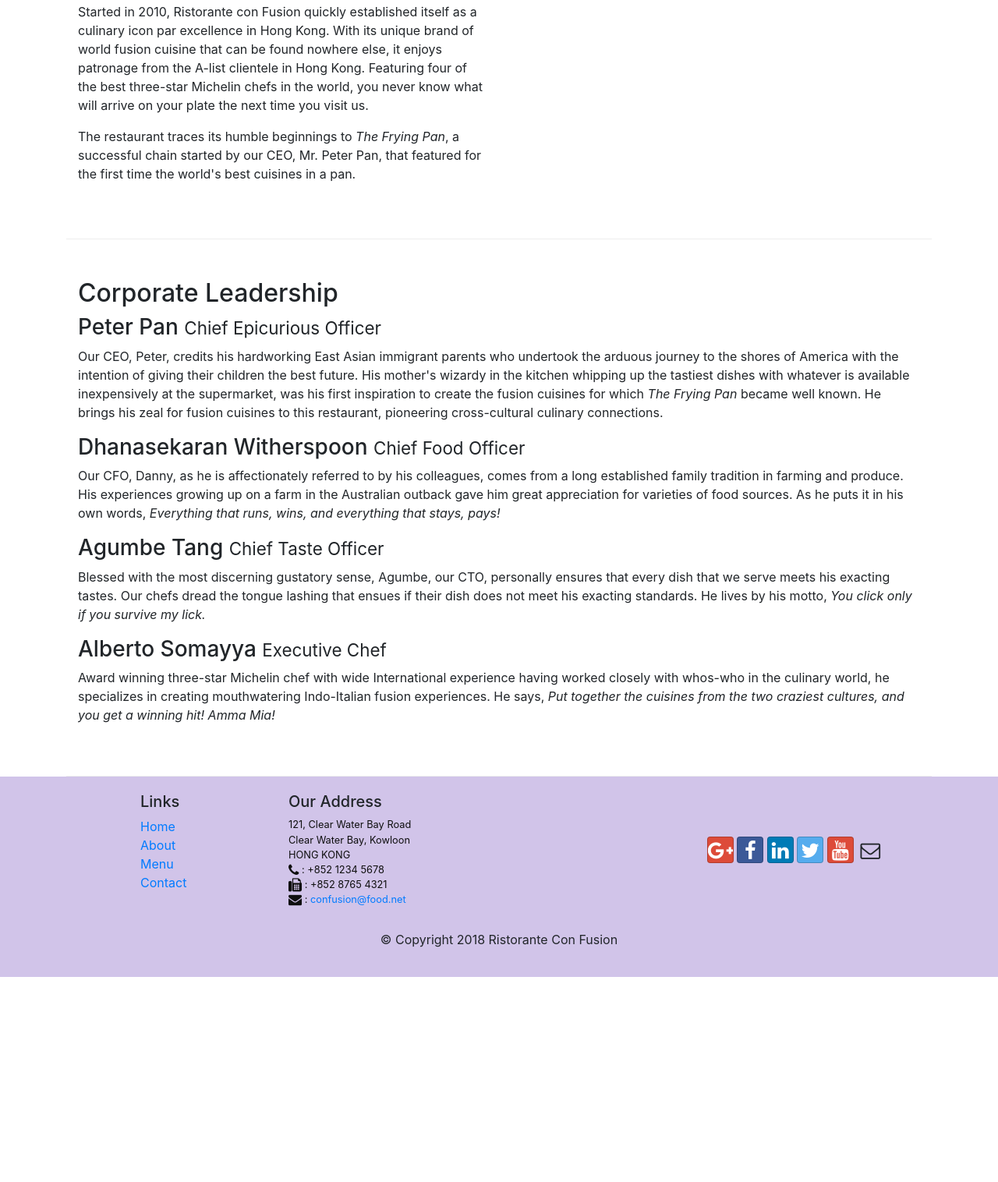
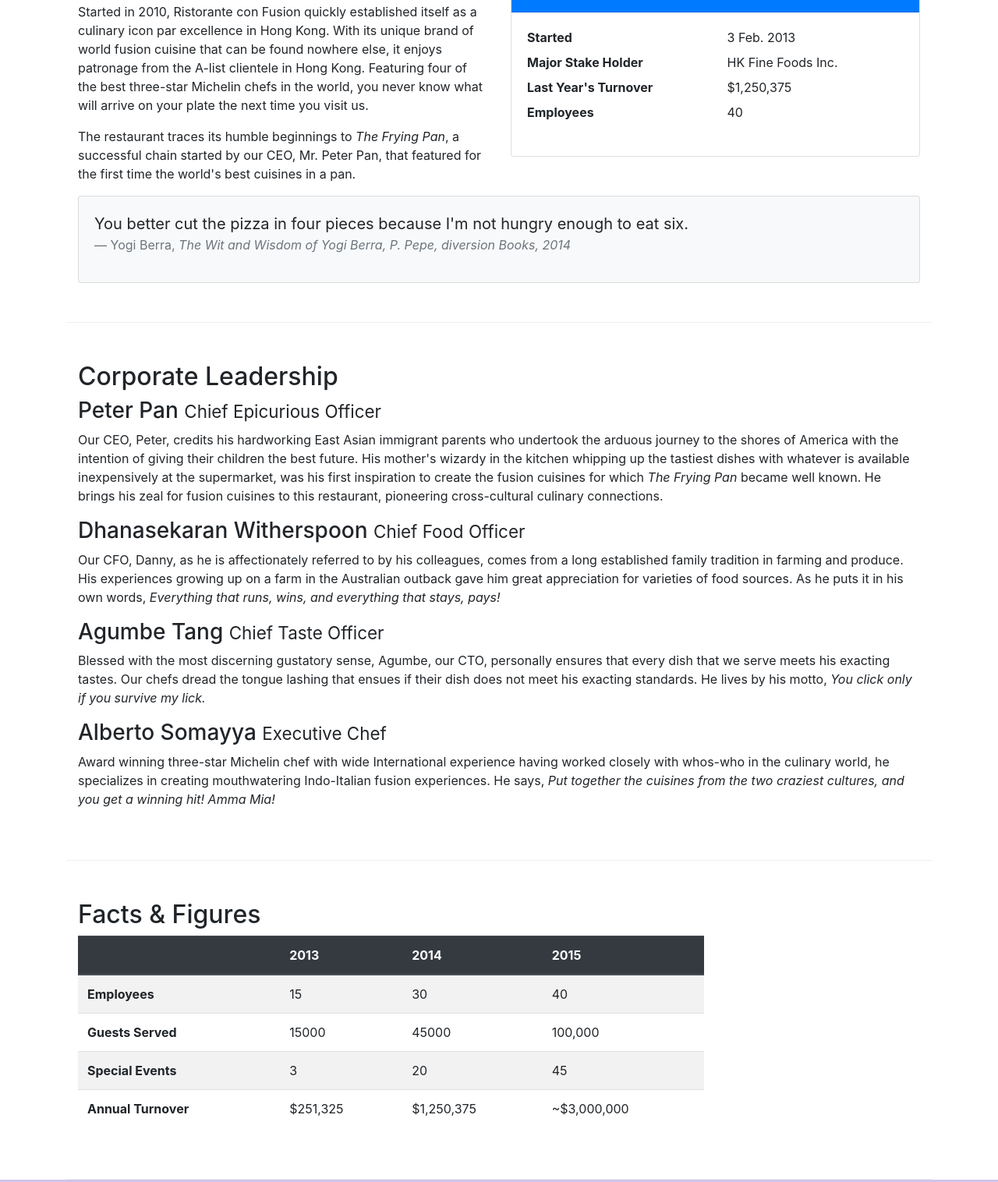
Before and after one commit to vpaklatzis/BootstrapIntro, a website: page aboutus.html in a window 1280 px wide. Shown: the part 558-2074 px from the top of the page at 78% size. Before the commit the page ends 1811 px from the top, so only its background shows below. Drawn offline with nearby package versions, Linux system fonts and the light colour scheme.

Commit message:
Added Tables and a Card

```diff
--- a/aboutus.html
+++ b/aboutus.html
@@ -62,7 +62,33 @@
                 <p>Started in 2010, Ristorante con Fusion quickly established itself as a culinary icon par excellence in Hong Kong. With its unique brand of world fusion cuisine that can be found nowhere else, it enjoys patronage from the A-list clientele in Hong Kong.  Featuring four of the best three-star Michelin chefs in the world, you never know what will arrive on your plate the next time you visit us.</p>
                 <p>The restaurant traces its humble beginnings to <em>The Frying Pan</em>, a successful chain started by our CEO, Mr. Peter Pan, that featured for the first time the world's best cuisines in a pan.</p>
             </div>
-            <div class="col col-sm col-md">
+            <div class="col-sm">
+                <div class="card">
+                    <h3 class="card-header bg-primary text-white">Facts at a Glance</h3>
+                    <div class="card-body">
+                       <dl class="row">
+                           <dt class="col-6">Started</dt>
+                           <dd class="col-6">3 Feb. 2013</dd>
+                           <dt class="col-6">Major Stake Holder</dt>
+                           <dd class="col-6">HK Fine Foods Inc.</dd>
+                           <dt class="col-6">Last Year's Turnover</dt>
+                           <dd class="col-6">$1,250,375</dd>
+                           <dt class="col-6">Employees</dt>
+                           <dd class="col-6">40</dd>
+                       </dl>
+                    </div>
+                </div>
+            </div>
+            <div class="col-12">
+                <div class="card card-body bg-light">
+                    <blockquote class="blockquote">
+                        <p class="mb-0">You better cut the pizza in four pieces
+                            because I'm not hungry enough to eat six.</p>
+                        <footer class="blockquote-footer">Yogi Berra,
+                            <cite title="Source Title">The Wit and Wisdom of Yogi Berra, P. Pepe, diversion Books, 2014</cite>
+                        </footer>
+                    </blockquote>
+                </div>
             </div>
         </div>
 
@@ -79,7 +105,50 @@
                 <p class="d-none d-sm-block">Award winning three-star Michelin chef with wide International experience having worked closely with whos-who in the culinary world, he specializes in creating mouthwatering Indo-Italian fusion experiences. He says, <em>Put together the cuisines from the two craziest cultures, and you get a winning hit! Amma Mia!</em></p>
             </div>
        </div>
-
+       <div class="row row-content">
+           <div class="col-12 col-sm-9">
+               <h2>Facts &amp; Figures</h2>
+               <div class="table-responsive">
+                <table class="table table-striped">
+                    <thead class="thead-dark">
+                        <tr>
+                            <th>&nbsp;</th>
+                            <th>2013</th>
+                            <th>2014</th>
+                            <th>2015</th>
+                        </tr>
+                    </thead>
+                    <tbody>
+                        <tr>
+                            <th>Employees</th>
+                            <td>15</td>
+                            <td>30</td>
+                            <td>40</td>
+                        </tr>
+                        <tr>
+                            <th>Guests Served</th>
+                            <td>15000</td>
+                            <td>45000</td>
+                            <td>100,000</td>
+                        </tr>
+                        <tr>
+                            <th>Special Events</th>
+                            <td>3</td>
+                            <td>20</td>
+                            <td>45</td>
+                        </tr>
+                        <tr>
+                            <th>Annual Turnover</th>
+                            <td>$251,325</td>
+                            <td>$1,250,375</td>
+                            <td>~$3,000,000</td>
+                        </tr>
+                    </tbody>
+                </table>
+            </div>
+           </div>
+           <div class="col-12 col-sm-3"></div>
+       </div>
     </div>
 
     <footer class="footer">
```
